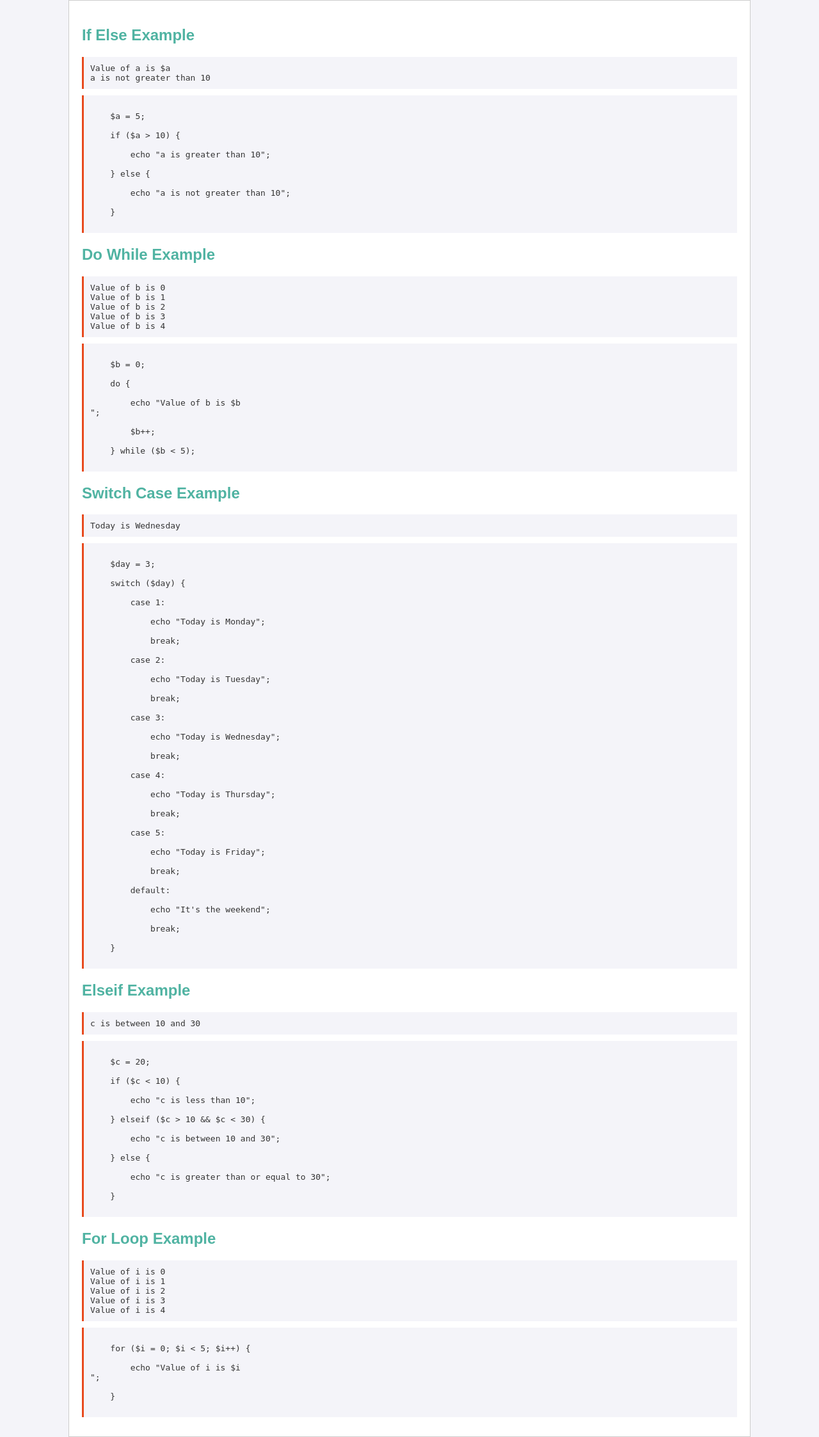
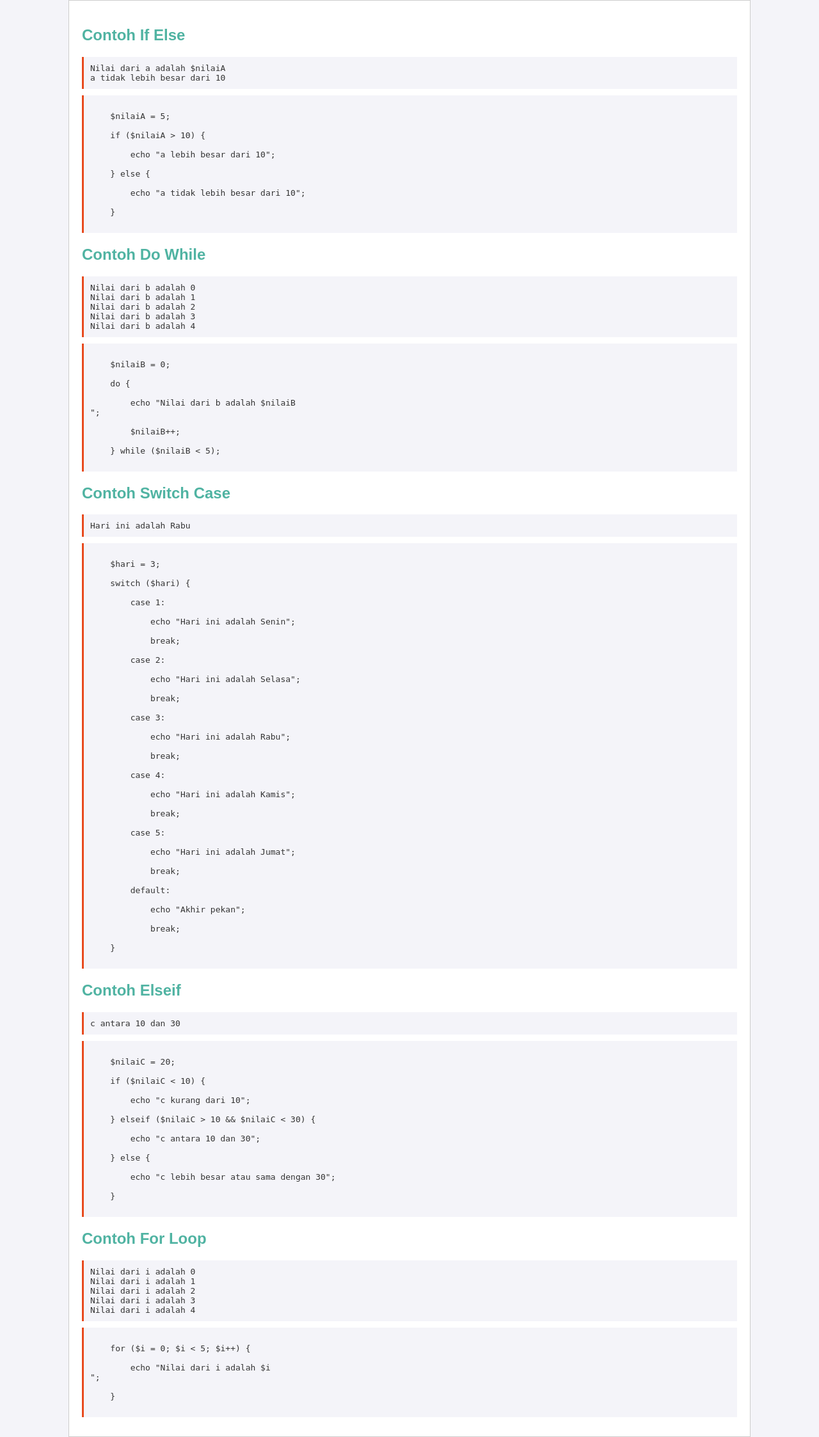
Before and after one commit to dasaraul/tugas-pemgrog-web, a PHP site: page / in a window 1280 px wide. Shown: the part 200-2446 px from the top of the page at 64% size. Run offline with PHP 8.4, Linux system fonts and the light colour scheme.

Commit message:
changes di pertemuan 10

```diff
--- a/pertemuan10/index.php
+++ b/pertemuan10/index.php
@@ -1,9 +1,9 @@
 <!DOCTYPE html>
-<html lang="en">
+<html lang="id">
 <head>
     <meta charset="UTF-8">
     <meta name="viewport" content="width=device-width, initial-scale=1.0">
-    <title>PHP Control Structures</title>
+    <title>Struktur Kontrol PHP</title>
     <style>
         body {
             font-family: Arial, sans-serif;
@@ -66,124 +66,124 @@
 
 <section class="container">
     <?php
-    // if else example
-    $a = 5;
-    echo "<h2>If Else Example</h2>";
-    echo "<code>Value of a is \$a<br>";
-    if ($a > 10) {
-        echo "a is greater than 10<br>";
+    // contoh if else
+    $nilaiA = 5;
+    echo "<h2>Contoh If Else</h2>";
+    echo "<code>Nilai dari a adalah \$nilaiA<br>";
+    if ($nilaiA > 10) {
+        echo "a lebih besar dari 10<br>";
     } else {
-        echo "a is not greater than 10<br>";
+        echo "a tidak lebih besar dari 10<br>";
     }
     echo "</code>";
     echo "<code>
-    \$a = 5;\n
-    if (\$a > 10) {\n
-        echo \"a is greater than 10\";\n
+    \$nilaiA = 5;\n
+    if (\$nilaiA > 10) {\n
+        echo \"a lebih besar dari 10\";\n
     } else {\n
-        echo \"a is not greater than 10\";\n
+        echo \"a tidak lebih besar dari 10\";\n
     }
     </code>";
 
-    // do while example
-    echo "<h2>Do While Example</h2>";
-    $b = 0;
+    // contoh do while
+    echo "<h2>Contoh Do While</h2>";
+    $nilaiB = 0;
     echo "<code>";
     do {
-        echo "Value of b is $b<br>";
-        $b++;
-    } while ($b < 5);
+        echo "Nilai dari b adalah $nilaiB<br>";
+        $nilaiB++;
+    } while ($nilaiB < 5);
     echo "</code>";
     echo "<code>
-    \$b = 0;\n
+    \$nilaiB = 0;\n
     do {\n
-        echo \"Value of b is \$b<br>\";\n
-        \$b++;\n
-    } while (\$b < 5);
+        echo \"Nilai dari b adalah \$nilaiB<br>\";\n
+        \$nilaiB++;\n
+    } while (\$nilaiB < 5);
     </code>";
 
-    // switch case example
-    echo "<h2>Switch Case Example</h2>";
-    $day = 3;
+    // contoh switch case
+    echo "<h2>Contoh Switch Case</h2>";
+    $hari = 3;
     echo "<code>";
-    switch ($day) {
+    switch ($hari) {
         case 1:
-            echo "Today is Monday<br>";
+            echo "Hari ini adalah Senin<br>";
             break;
         case 2:
-            echo "Today is Tuesday<br>";
+            echo "Hari ini adalah Selasa<br>";
             break;
         case 3:
-            echo "Today is Wednesday<br>";
+            echo "Hari ini adalah Rabu<br>";
             break;
         case 4:
-            echo "Today is Thursday<br>";
+            echo "Hari ini adalah Kamis<br>";
             break;
         case 5:
-            echo "Today is Friday<br>";
+            echo "Hari ini adalah Jumat<br>";
             break;
         default:
-            echo "It's the weekend<br>";
+            echo "Akhir pekan<br>";
             break;
     }
     echo "</code>";
     echo "<code>
-    \$day = 3;\n
-    switch (\$day) {\n
+    \$hari = 3;\n
+    switch (\$hari) {\n
         case 1:\n
-            echo \"Today is Monday\";\n
+            echo \"Hari ini adalah Senin\";\n
             break;\n
         case 2:\n
-            echo \"Today is Tuesday\";\n
+            echo \"Hari ini adalah Selasa\";\n
             break;\n
         case 3:\n
-            echo \"Today is Wednesday\";\n
+            echo \"Hari ini adalah Rabu\";\n
             break;\n
         case 4:\n
-            echo \"Today is Thursday\";\n
+            echo \"Hari ini adalah Kamis\";\n
             break;\n
         case 5:\n
-            echo \"Today is Friday\";\n
+            echo \"Hari ini adalah Jumat\";\n
             break;\n
         default:\n
-            echo \"It's the weekend\";\n
+            echo \"Akhir pekan\";\n
             break;\n
     }
     </code>";
 
-    // elseif example
-    echo "<h2>Elseif Example</h2>";
-    $c = 20;
+    // contoh elseif
+    echo "<h2>Contoh Elseif</h2>";
+    $nilaiC = 20;
     echo "<code>";
-    if ($c < 10) {
-        echo "c is less than 10<br>";
-    } elseif ($c > 10 && $c < 30) {
-        echo "c is between 10 and 30<br>";
+    if ($nilaiC < 10) {
+        echo "c kurang dari 10<br>";
+    } elseif ($nilaiC > 10 && $nilaiC < 30) {
+        echo "c antara 10 dan 30<br>";
     } else {
-        echo "c is greater than or equal to 30<br>";
+        echo "c lebih besar atau sama dengan 30<br>";
     }
     echo "</code>";
     echo "<code>
-    \$c = 20;\n
-    if (\$c < 10) {\n
-        echo \"c is less than 10\";\n
-    } elseif (\$c > 10 && \$c < 30) {\n
-        echo \"c is between 10 and 30\";\n
+    \$nilaiC = 20;\n
+    if (\$nilaiC < 10) {\n
+        echo \"c kurang dari 10\";\n
+    } elseif (\$nilaiC > 10 && \$nilaiC < 30) {\n
+        echo \"c antara 10 dan 30\";\n
     } else {\n
-        echo \"c is greater than or equal to 30\";\n
+        echo \"c lebih besar atau sama dengan 30\";\n
     }
     </code>";
 
-    // for loop example
-    echo "<h2>For Loop Example</h2>";
+    // contoh for loop
+    echo "<h2>Contoh For Loop</h2>";
     echo "<code>";
     for ($i = 0; $i < 5; $i++) {
-        echo "Value of i is $i<br>";
+        echo "Nilai dari i adalah $i<br>";
     }
     echo "</code>";
     echo "<code>
     for (\$i = 0; \$i < 5; \$i++) {\n
-        echo \"Value of i is \$i<br>\";\n
+        echo \"Nilai dari i adalah \$i<br>\";\n
     }
     </code>";
     ?>
```
